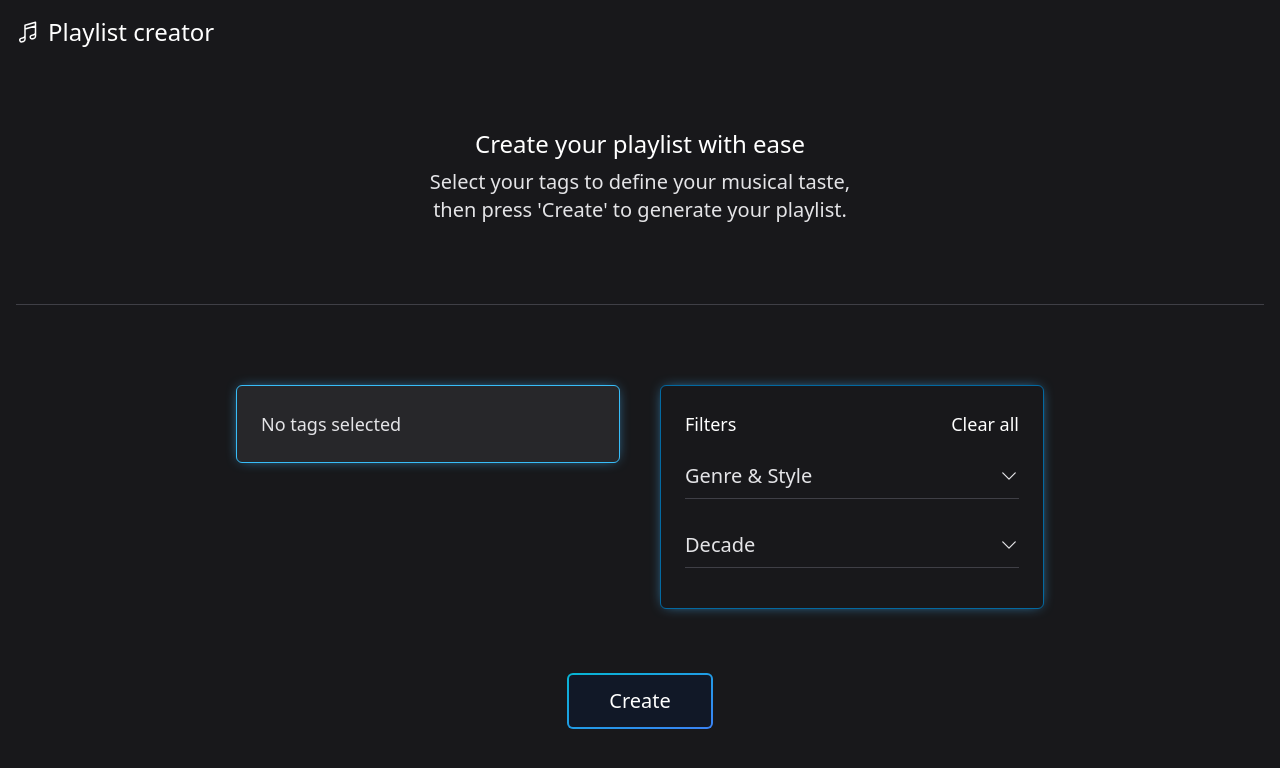
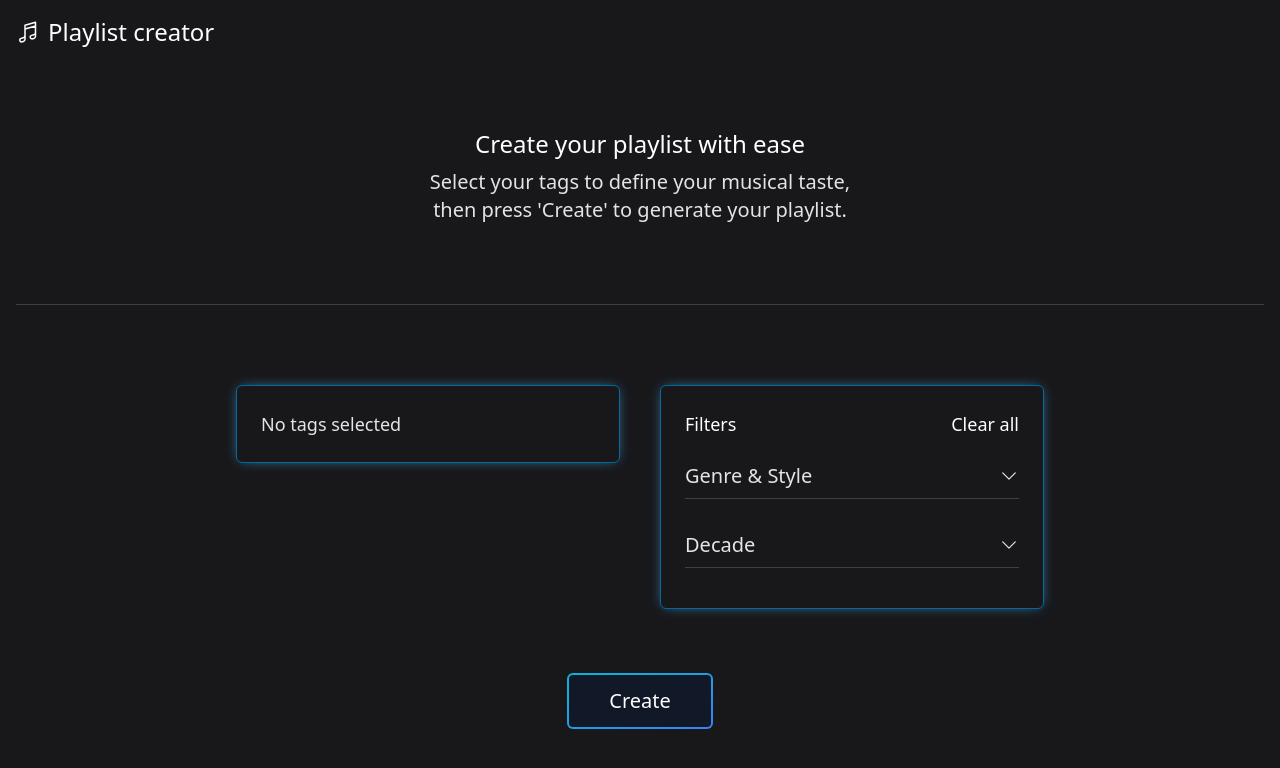
Before and after one commit to NikoSoder/music-playlist-creator, a React (Vite) app: page / in a window 1280 px wide. Shown: the top 768 px of the page. Built offline with nearby package versions, Linux system fonts and the light colour scheme.

Commit message:
Change some styles

```diff
--- a/src/components/Tags.tsx
+++ b/src/components/Tags.tsx
@@ -8,16 +8,16 @@ interface ChildPropsTags {
 const Tags = ({ activeTags, handleRemoveFromActiveTags }: ChildPropsTags) => {
   return (
     <div className="w-full max-w-sm">
-      <ul className="flex w-full flex-wrap gap-2 rounded-md border border-sky-400 bg-zinc-800 p-6 shadow-blue">
+      <ul className="flex w-full flex-wrap gap-2 rounded-md border border-sky-700 bg-zinc-900 p-6 shadow-blue">
         {activeTags.length ? (
           activeTags.map((tag) => (
             <li className="group" key={Math.random()}>
               <button
-                className="flex items-center gap-2 rounded bg-zinc-700 px-3 py-2"
+                className="flex items-center gap-2 rounded bg-zinc-800 px-3 py-2"
                 onClick={() => handleRemoveFromActiveTags(tag)}
               >
                 {tag}
-                <div className="rounded-full p-1 transition-all group-hover:bg-zinc-500">
+                <div className="rounded-full p-1 transition-all group-hover:bg-zinc-600">
                   <XMarkIcon className="h-4 w-4 group-hover:text-white" />
                 </div>
               </button>
```
